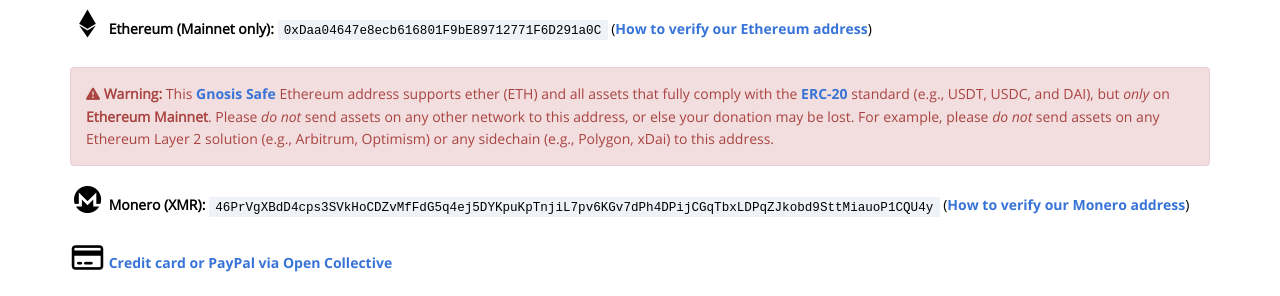
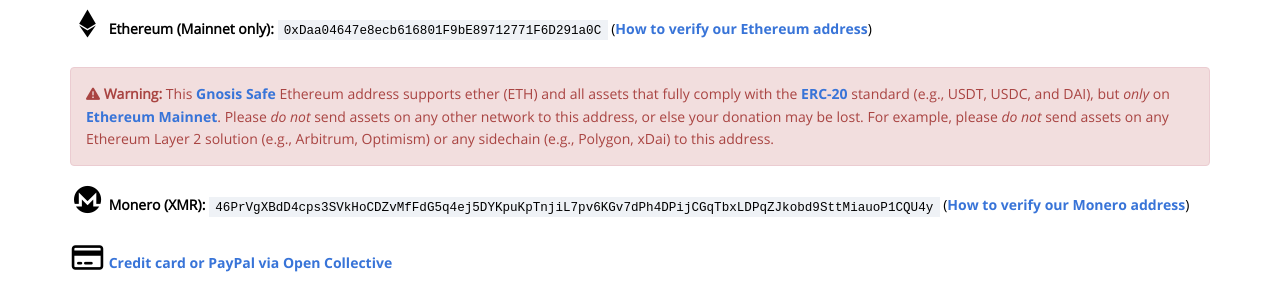
Before and after one commit to QubesOS/qubesos.github.io, a Jekyll site: the page built from pages/donate.md, in a window 1280 px wide. Shown: the part 551-847 px from the top of the page. Built offline with Jekyll 4.4.1, drawn with Linux system fonts in a browser that asks for light colours; some web fonts are replaced.

Commit message:
Add link

```diff
--- a/pages/donate.md
+++ b/pages/donate.md
@@ -27,7 +27,7 @@ With credit card donations, [we lose roughly 14%](https://docs.opencollective.fo
 
 <div class="alert alert-danger" role="alert">
   <i class="fa fa-exclamation-triangle"></i>
-  <b>Warning:</b> This <a href="https://gnosis-safe.io/">Gnosis Safe</a> Ethereum address supports ether (ETH) and all assets that fully comply with the <a href="https://ethereum.org/en/developers/docs/standards/tokens/erc-20/">ERC-20</a> standard (e.g., USDT, USDC, and DAI), but <em>only</em> on <b>Ethereum Mainnet</b>. Please <em>do not</em> send assets on any other network to this address, or else your donation may be lost. For example, please <em>do not</em> send assets on any Ethereum Layer 2 solution (e.g., Arbitrum, Optimism) or any sidechain (e.g., Polygon, xDai) to this address.
+  <b>Warning:</b> This <a href="https://gnosis-safe.io/">Gnosis Safe</a> Ethereum address supports ether (ETH) and all assets that fully comply with the <a href="https://ethereum.org/en/developers/docs/standards/tokens/erc-20/">ERC-20</a> standard (e.g., USDT, USDC, and DAI), but <em>only</em> on <a href="https://ethereum.org/en/developers/docs/networks/#ethereum-mainnet">Ethereum Mainnet</a>. Please <em>do not</em> send assets on any other network to this address, or else your donation may be lost. For example, please <em>do not</em> send assets on any Ethereum Layer 2 solution (e.g., Arbitrum, Optimism) or any sidechain (e.g., Polygon, xDai) to this address.
 </div>
 
 **<i class="fab fa-2x fa-fw black-icon fa-monero"></i> Monero (XMR):** `46PrVgXBdD4cps3SVkHoCDZvMfFdG5q4ej5DYKpuKpTnjiL7pv6KGv7dPh4DPijCGqTbxLDPqZJkobd9SttMiauoP1CQU4y` ([How to verify our Monero address](#how-do-i-verify-your-monero-address))
```
